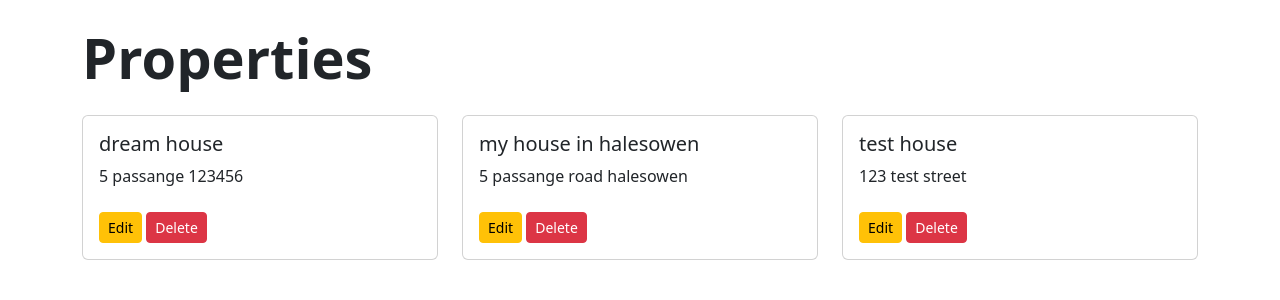
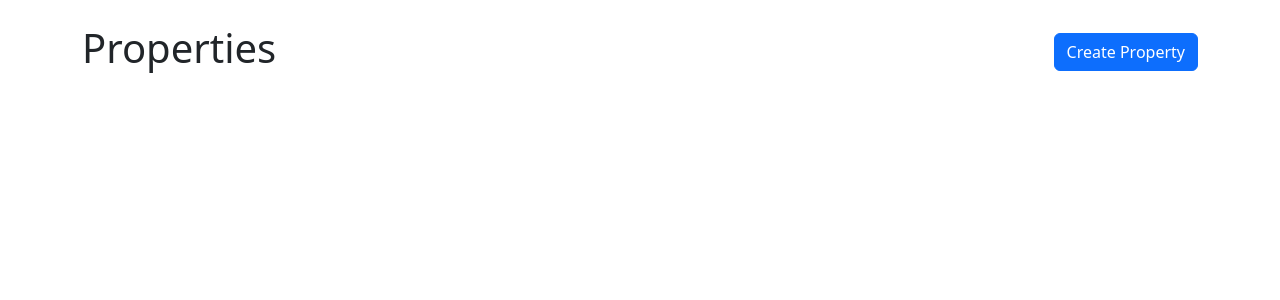
Before and after one commit to Y40Y50/homefix, a Django app: page /properties/ in a window 1280 px wide. Shown: the part 102-402 px from the top of the page. Run offline with Django 5.2, Linux system fonts and the light colour scheme; a user stored in the database is signed in; data comes from the database, SQL or seed files in the repository.

Commit message:
Add user authentication and property ownership

```diff
--- a/homefix/settings.py
+++ b/homefix/settings.py
@@ -114,6 +114,7 @@ USE_TZ = True
 
 LOGIN_REDIRECT_URL = '/'
 LOGOUT_REDIRECT_URL = '/'
+LOGIN_URL = '/accounts/login/'
 
 # Static files (CSS, JavaScript, Images)
 # https://docs.djangoproject.com/en/5.2/howto/static-files/
--- a/maintenance/models.py
+++ b/maintenance/models.py
@@ -23,6 +23,25 @@ class Property(models.Model):
 
     def __str__(self):
         return self.name
+
+class Property(models.Model):
+
+    PROPERTY_TYPES = [
+        ('house', 'House'),
+        ('flat', 'Flat'),
+        ('bungalow', 'Bungalow'),
+        ('other', 'Other'),
+    ]
+
+    user = models.ForeignKey(
+        User,
+        on_delete=models.CASCADE,
+        null=True,
+        blank=True
+    )
+
+    name = models.CharField(max_length=100)
+    address = models.TextField()
 
 # Creating the Contractor Table
 class Contractor(models.Model):
--- a/maintenance/templates/maintenance/property_list.html
+++ b/maintenance/templates/maintenance/property_list.html
@@ -2,9 +2,14 @@
 
 {% block content %}
 
-<h1 class="display-4 fw-bold mb-4">
-    Properties
-</h1>
+<div class="d-flex justify-content-between align-items-center mb-4">
+    <h1>Properties</h1>
+
+    <a href="{% url 'create_property' %}" class="btn btn-primary">
+        Create Property
+    </a>
+</div>
+
 
 <div class="row">
 
--- a/maintenance/views.py
+++ b/maintenance/views.py
@@ -1,6 +1,7 @@
 from django.shortcuts import render, redirect
 from .models import Property, Contractor, MaintenanceJob
 from .forms import PropertyForm, MaintenanceJobForm, ContractorForm
+from django.contrib.auth.decorators import login_required
 
 def home(request):
 
@@ -19,8 +20,12 @@ def home(request):
         'maintenance/home.html',
         context
     )
+
+@login_required
 def property_list(request):
-    properties = Property.objects.all()
+    properties = Property.objects.filter(
+    user=request.user
+    )
 
     return render(
         request,
@@ -37,6 +42,7 @@ def contractor_list(request):
     )
 
 # View to create a new property
+@login_required
 def create_property(request):
 
     if request.method == 'POST':
@@ -44,10 +50,13 @@ def create_property(request):
         form = PropertyForm(request.POST)
 
         if form.is_valid():
-            form.save()
+            property = form.save(commit=False)
+            property.user = request.user
+            property.save()
             return redirect('property_list')
 
     else:
+
         form = PropertyForm()
 
     context = {
```
Also changed, not shown: db.sqlite3, maintenance/migrations/0005_remove_property_created_at_and_more.py (added).
